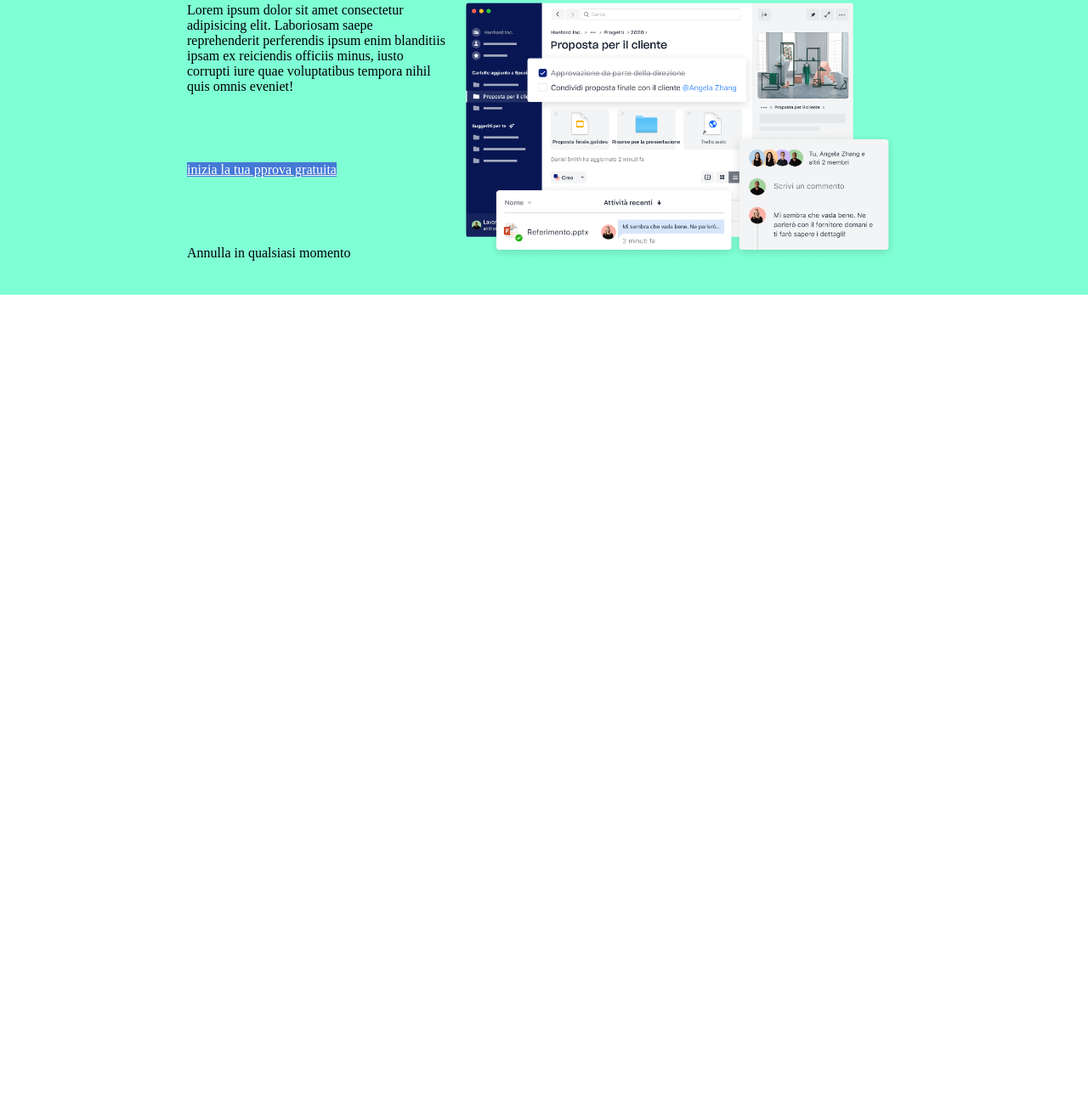
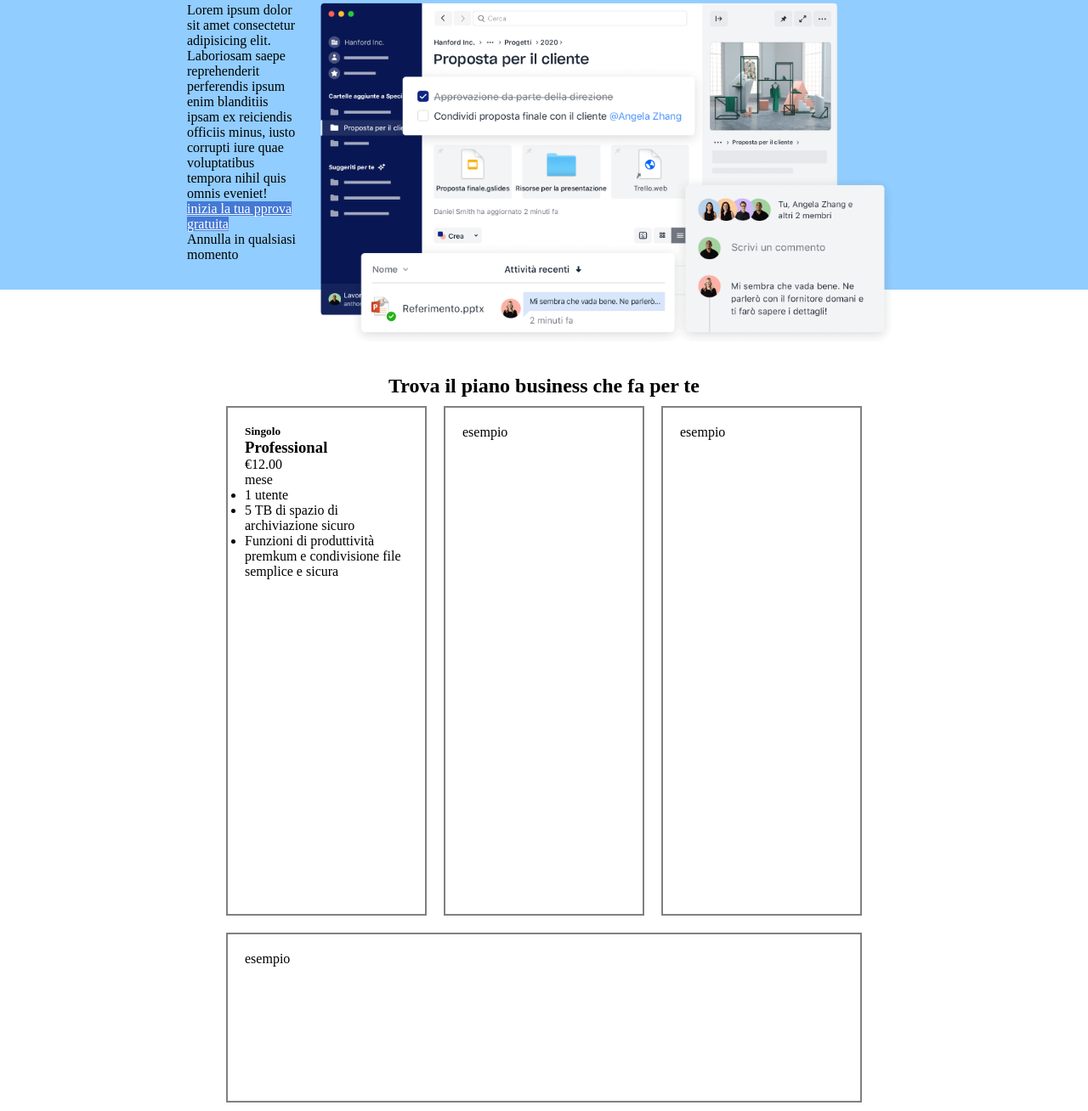
Before and after one commit to stecarraa/htmlcss-dropbox, a plain HTML site: page index.html in a window 1280 px wide. Shown: the part 329-1637 px from the top of the page at 85% size. Before the commit the page ends 800 px from the top, so only its background shows below. Drawn offline with Linux system fonts and the light colour scheme.

Commit message:
1st img ok + 2nd structure

```diff
--- a/index.html
+++ b/index.html
@@ -30,7 +30,7 @@
                 <li><a href="#">Supporto</a></li>
                 <li><a href="#">Contatta l'ufficio vendite</a></li>
                 <li><a href="#">Accedi</a></li>
-                <li ><a id="goto" href="#">Inizia</a></li>
+                <li><a id="goto" href="#">Inizia</a></li>
             </ul>
         </div>
     </header>
@@ -42,7 +42,7 @@
 
         <!--prima sezione dentro  la sezione (immagine sborda)  -->
 
-        <div class="flex-item start">
+        <div class="flex-container start">
             <div class="small">
 
                 <!-- <ul>
@@ -61,12 +61,40 @@
                 <div>Annulla in qualsiasi momento</div>
 
             </div>
-        <div class="large"><img src="img/jumbo.png" alt=""></div>
+            <div class="large"><img src="img/jumbo.png" alt=""></div>
 
         </div>
 
     </div>
     <!-- sezione trova il business -->
+ <h2>Trova il piano business che fa per te</h2>
+    <div class="small-container flex-container flex-between flex-wrap">
+
+
+        <div class="vertical-box w-3">
+            <h5 class="whom">Singolo</h5>
+
+            <h3>Professional</h3>
+
+            <div>&euro;12.00 <br><span class="frequency">mese</span></div>
+
+            <div>
+                <ul>
+                    <li class="user"> 1 utente</li>
+                    <li class="storage">5 TB di spazio di archiviazione sicuro</li>
+                    <li class="productivity"> Funzioni di produttività premkum e condivisione file semplice e sicura</li>
+                </ul>
+            </div>
+ </div>
+            <div class="vertical-box w-3">esempio</div>
+
+            <div class="vertical-box w-3">esempio</div>
+
+            <div class="horizontal-box w-100">esempio</div>
+
+
+
+    </div>
 
     <!-- sezione partner 'easy' -->
 
--- a/style.css
+++ b/style.css
@@ -12,6 +12,12 @@ padding: 20px;
 padding-top: 90px;
 }
 
+h2{
+    text-align: center;
+    margin-top: 100px;
+
+}
+/* menu iniziale nell'header */
 header{
     display: flex;
     align-items: center;
@@ -53,22 +59,36 @@ ul.menu li:hover {
     background-color: rgb(69, 121, 213);
     color: white;
 }
+/* prima sezione forse conviene mettere il testo in float e l'immagine in absolute prova */
+.big-container{
+    background-color: rgb(145,205,255);
+    padding: 40px;
+    height: 670px;
 
-.big-container{
-    background-color: aquamarine;
-    padding: 40px;
+}
 
+.small-container{
+    width: 60%;
+    margin: 0 auto;
 }
 
 
 .start{
     width: 70%;
     margin: 0 auto;
+    height: 250px;
 }
 
-.flex-item{
+.flex-container{
+    display: flex;
+}
 
-    display: flex;
+.flex-wrap{
+    flex-wrap: wrap;
+}
+
+.flex-between{
+    justify-content: space-between;
 }
 
 .small{
@@ -84,5 +104,28 @@ ul.menu li:hover {
 
 
 img{
-    height: 300px;
+    height: 400px;
 }
+
+.w-3{
+    width: calc(100%/ 3 - 10px - 10px);
+}
+
+.w-100{
+    width: 100%;
+}
+
+.vertical-box{
+    border: 2px solid grey;
+    height: 600px;
+    padding: 20px;
+    margin: 10px;
+}
+
+.horizontal-box{
+    border: 2px solid grey;
+    height: 200px;
+    width: 100%;
+    padding: 20px;
+    margin: 10px;
+}
```
